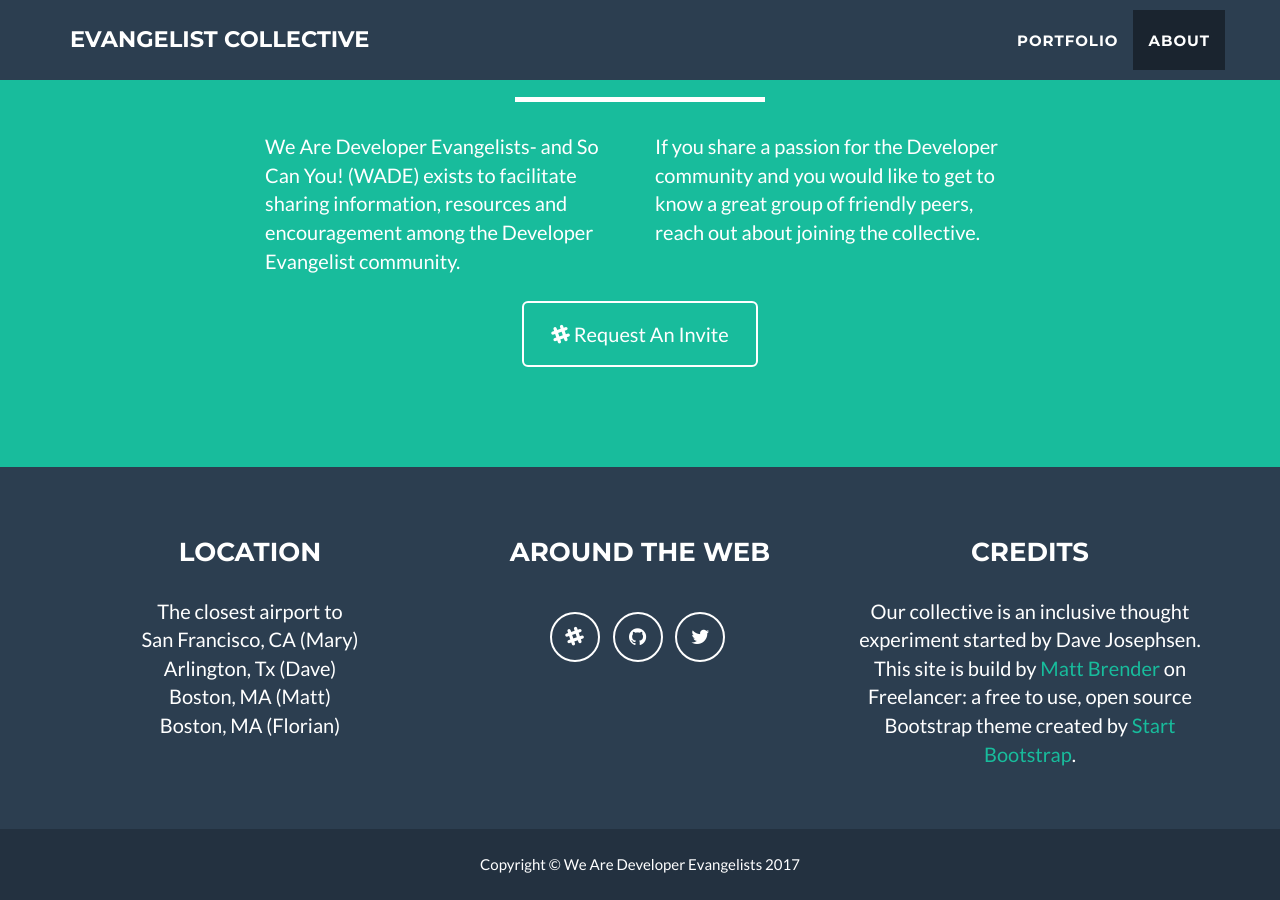
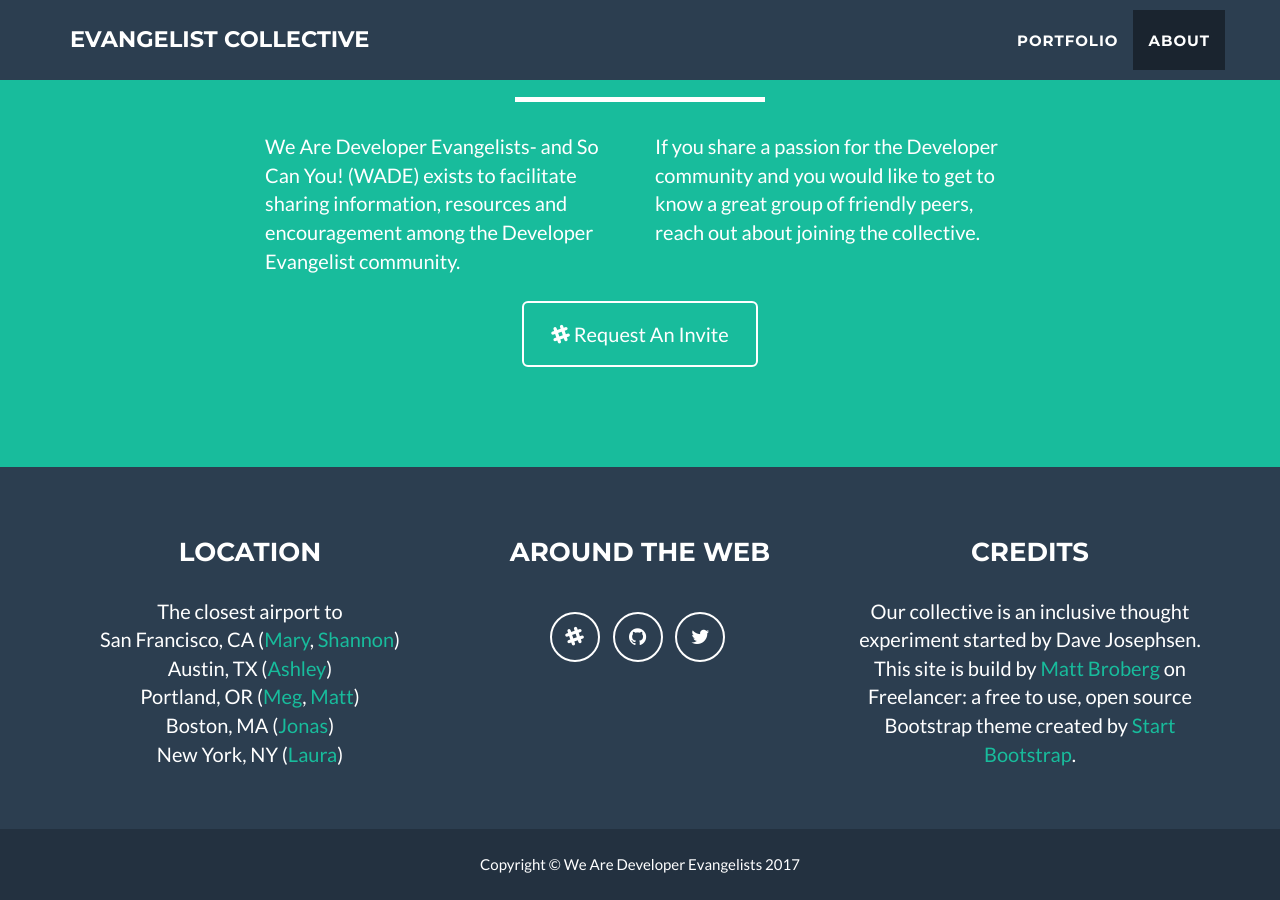
Before and after one commit to evangelistcollective/evangelistcollective.github.io, a Jekyll site: the page built from index.html, in a window 1280 px wide and 900 px high, scrolled down 1556 px. Built offline with Jekyll 4.4.1, drawn with Linux system fonts in a browser that asks for light colours.

Commit message:
Spring cleaning ☀️
* Updated dependencies in Gemfile
* Typos in README
* Linking to full leadership team in notes
* Link to Laura's list for WADE

```diff
--- a/Gemfile
+++ b/Gemfile
@@ -1,7 +1,6 @@
 source 'https://rubygems.org'
+gem 'github-pages', group: :jekyll_plugins
 
 require 'json'
 require 'open-uri'
 versions = JSON.parse(open('https://pages.github.com/versions.json').read)
-
-gem 'github-pages', versions['github-pages']
--- a/_config.yml
+++ b/_config.yml
@@ -27,19 +27,20 @@
   - title: github
     url: http://github.com/evangelistcollective
   - title: twitter
-    url: https://twitter.com/mjbrender/lists/wade
+    url: https://twitter.com/pinkyswearing/lists/developer-evangelists
 
 
 # Postal address (add as many lines as necessary)
 address:
   - line: The closest airport to
-  - line: San Francisco, CA (Mary)
-  - line: Arlington, Tx (Dave)
-  - line: Boston, MA (Matt)
-  - line: Boston, MA (Florian)
+  - line: San Francisco, CA (<a href="https://twitter.com/mary_grace">Mary</a>, <a href="https://twitter.com/karishannon">Shannon</a>)
+  - line: Austin, TX (<a href="https://twitter.com/ashleymcnamara">Ashley</a>)
+  - line: Portland, OR (<a href="https://twitter.com/meg_hartley">Meg</a>, <a href="https://twitter.com/mbbroberg">Matt</a>)
+  - line: Boston, MA (<a href="https://twitter.com/jonasrosland">Jonas</a>)
+  - line: New York, NY (<a href="https://twitter.com/pinkyswearing">Laura</a>)
 
 # Credits content
-credits: 'Our collective is an inclusive thought experiment started by Dave Josephsen. This site is build by <a href="https://twitter.com/mjbrender">Matt Brender</a> on Freelancer: a free to use, open source Bootstrap theme created by <a href="http://startbootstrap.com">Start Bootstrap</a>.'
+credits: 'Our collective is an inclusive thought experiment started by Dave Josephsen. This site is build by <a href="https://twitter.com/mbbroberg">Matt Broberg</a> on Freelancer: a free to use, open source Bootstrap theme created by <a href="http://startbootstrap.com">Start Bootstrap</a>.'
 
 # Build settings
 markdown: kramdown
```
Also changed, not shown: README.md.
